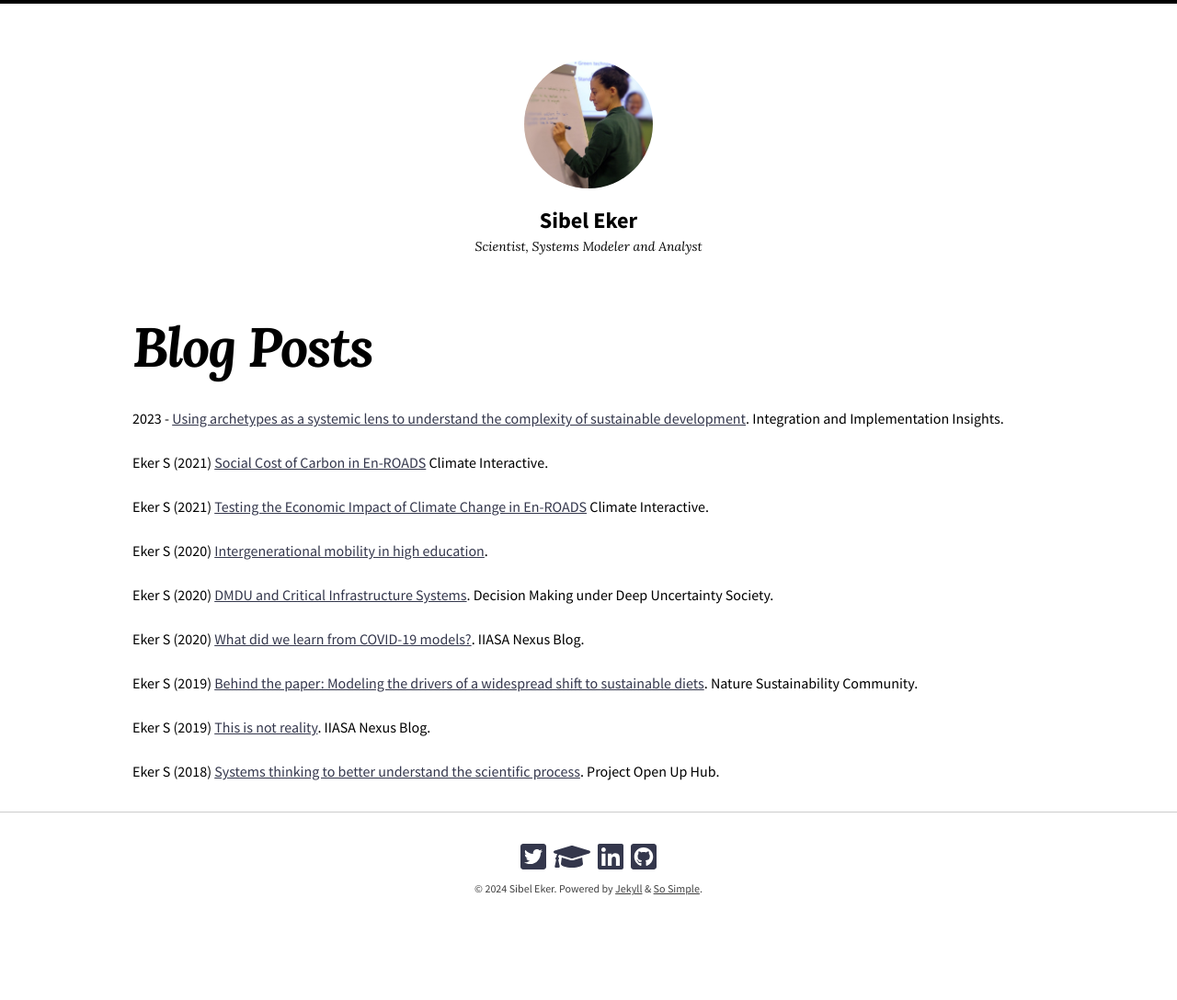
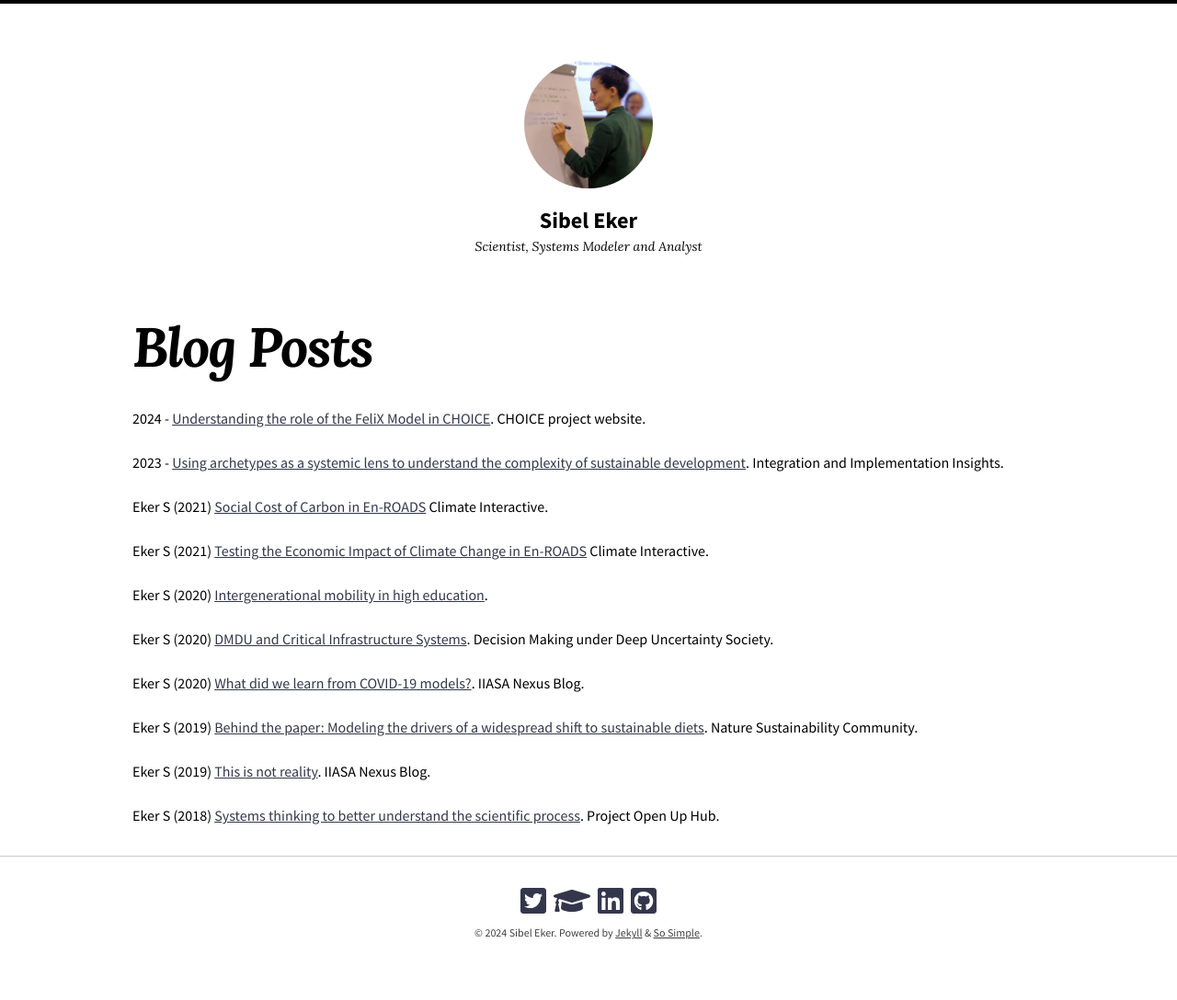
Before and after one commit to sibeleker/sibeleker.github.io, a Jekyll site: the page built from _publications/pubs4.md, in a window 1280 px wide. Shown: the whole page at 92% size. Built offline with Jekyll 4.4.1, drawn with Linux system fonts in a browser that asks for light colours; nearby versions of some CDN libraries; before the commit the page ends 1040 px from its top, so only the background shows below that.

Commit message:
Update pubs4.md

```diff
--- a/_publications/pubs4.md
+++ b/_publications/pubs4.md
@@ -2,6 +2,8 @@
 title: "Blog Posts"
 thumbnail: /images/icon_blog.jpg
 ---
+2024 - [Understanding the role of the FeliX Model in CHOICE](https://www.climatechoice.eu/2024/08/06/understanding-the-role-of-the-felix-model-in-choice/). CHOICE project website.
+
 2023 - [Using archetypes as a systemic lens to understand the complexity of sustainable development](https://i2insights.org/2023/06/13/systems-archetypes/). Integration and Implementation Insights.
 
 Eker S (2021) [Social Cost of Carbon in En-ROADS](https://www.climateinteractive.org/analysis/social-cost-of-carbon-in-en-roads/) Climate Interactive.
```
